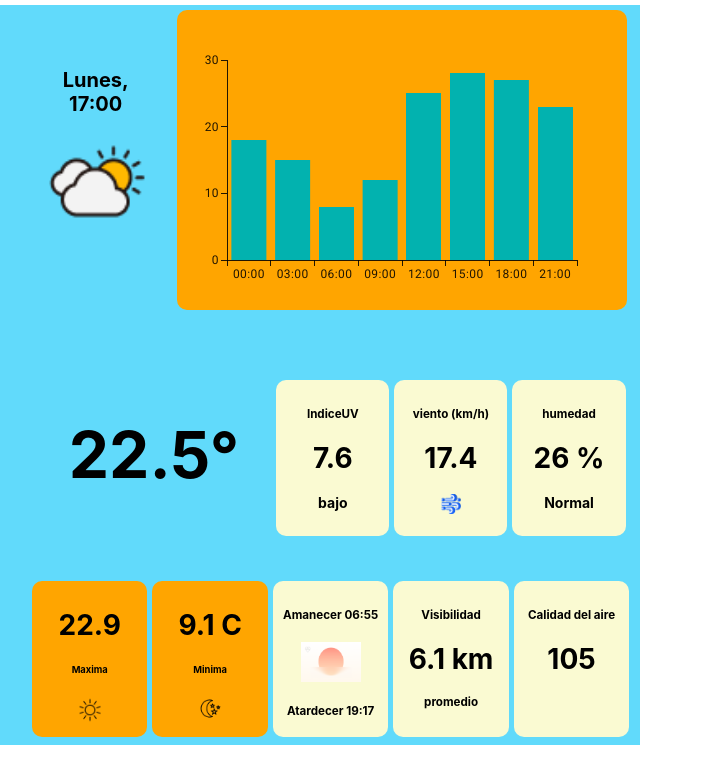
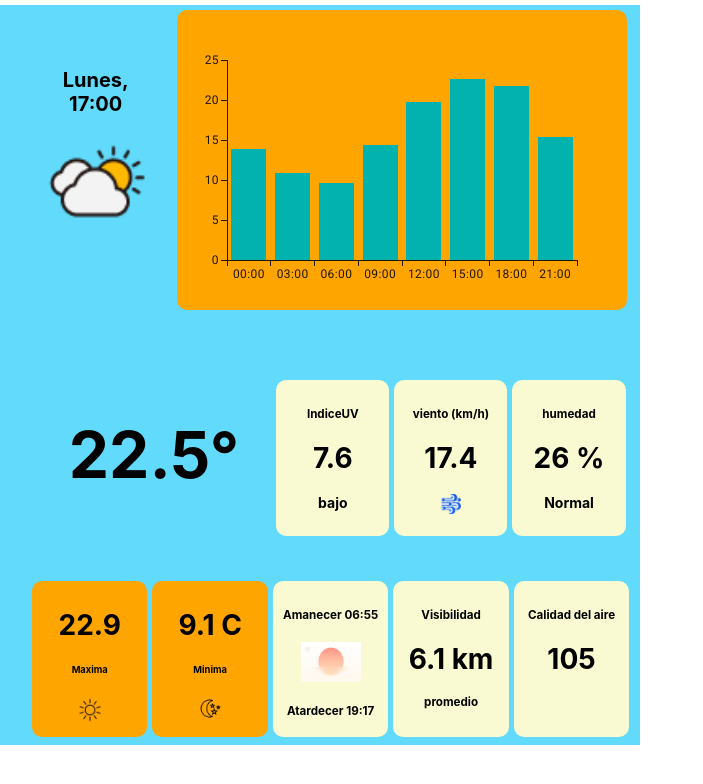
Before and after one commit to MarceCeru/weather, a React (Create React App) app: page / in a window 1280 px wide. Shown: the top 784 px of the page, without its empty margins (0-703 px from the left). Built offline with nearby package versions, Linux system fonts and the light colour scheme.

Commit message:
GraficoDeBarras

```diff
--- a/src/componentes/amanecerAtardecer.jsx
+++ b/src/componentes/amanecerAtardecer.jsx
@@ -4,8 +4,7 @@ import sunset from './Sunset blur (Community).png';
 export default function AmanecerAtardecer({amanecer, atardecer}){
  let cadena1 = (amanecer).slice(11);
  let cadena2 = (atardecer).slice(11);
- console.log(cadena2);
- console.log(cadena1);
+
     return(
         <div className='amanecer'>
             <h5>Amanecer {cadena1}</h5>
--- a/src/componentes/calidadDelAire.jsx
+++ b/src/componentes/calidadDelAire.jsx
@@ -2,7 +2,7 @@ import React from "react";
 
 export default function CalidadDelAire(){
     return(
-        <div class='calidaddelaire'>
+        <div className='calidaddelaire'>
             <h5>Calidad del aire</h5>
             <h1>105</h1>
         </div>
--- a/src/componentes/graficoDeBarras.jsx
+++ b/src/componentes/graficoDeBarras.jsx
@@ -3,7 +3,7 @@ import { BarChart } from '@mui/x-charts/BarChart';
 import { px } from 'framer-motion';
 import React from "react";
 
-export default function GraficoDeBarras(){
+export default function GraficoDeBarras({temp}){
     return(
         <div id='graficodebarras'>
             <BarChart
@@ -17,7 +17,8 @@ export default function GraficoDeBarras(){
   ]}
   series={[
     {
-      data: [18, 15, 8, 12, 25, 28, 27, 23],
+     data: [(temp.uno), (temp.dos),(temp.tres), (temp.cuatro), (temp.cinco),(temp.seis),(temp.siete),(temp.ocho)],
+    // data:[tempXHora],
     },
   ]}
   width={450}
--- a/src/componentes/temperaturaActual.jsx
+++ b/src/componentes/temperaturaActual.jsx
@@ -3,7 +3,7 @@ import Imagenes from "./graficos";
 
 export default function TemperaturaActual(){
     return(
-        <div class='temperatura'>
+        <div className='temperatura'>
             <h4>Lunes, 17:00</h4>
             <Imagenes/>
         </div>
--- a/src/componentes/visibilidad.jsx
+++ b/src/componentes/visibilidad.jsx
@@ -2,7 +2,7 @@ import React from "react";
 
 export default function Visibilidad(){
     return(
-        <div class='visibilidad'>
+        <div className='visibilidad'>
         <h5>Visibilidad</h5>
         <h1>6.1 km</h1>
         <h5>promedio</h5>
--- a/src/componentes/weather.jsx
+++ b/src/componentes/weather.jsx
@@ -25,7 +25,11 @@ function Weather() {
   const [viento, setViento] = useState(jsonData["hourly"]["windspeed_10m"][17]);
   const [amanecer, setAmanecer] = useState((jsonData['daily']['sunrise'])[0]);
   const [atardecer, setAtardecer] = useState((jsonData['daily']['sunset'])[0]);
+  //const [tempXHora, setTempXHora] = useState(jsonData['hourly'][ "temperature_2m"].filter((value,index)=>index in[0,3,6,9,12,15,18,21]));
 
+  const [temp, setTemp] = useState({uno: (jsonData["hourly"][ "temperature_2m"])[0], dos:(jsonData["hourly"][ "temperature_2m"])[3],
+  tres:(jsonData["hourly"][ "temperature_2m"])[6], cuatro:(jsonData["hourly"][ "temperature_2m"])[9], cinco:(jsonData["hourly"][ "temperature_2m"])[12],
+  seis:(jsonData["hourly"][ "temperature_2m"])[15], siete:(jsonData["hourly"][ "temperature_2m"])[18], ocho:(jsonData["hourly"][ "temperature_2m"])[21]})
   return (
     <div className="App">
 
@@ -33,7 +37,7 @@ function Weather() {
 
     <div id='temperatura'>
       <TemperaturaActual grados={setGrados}/>
-      <GraficoDeBarras/>
+      <GraficoDeBarras temp={temp}/>
     </div>
 
     <div id='primerfila'>
```
